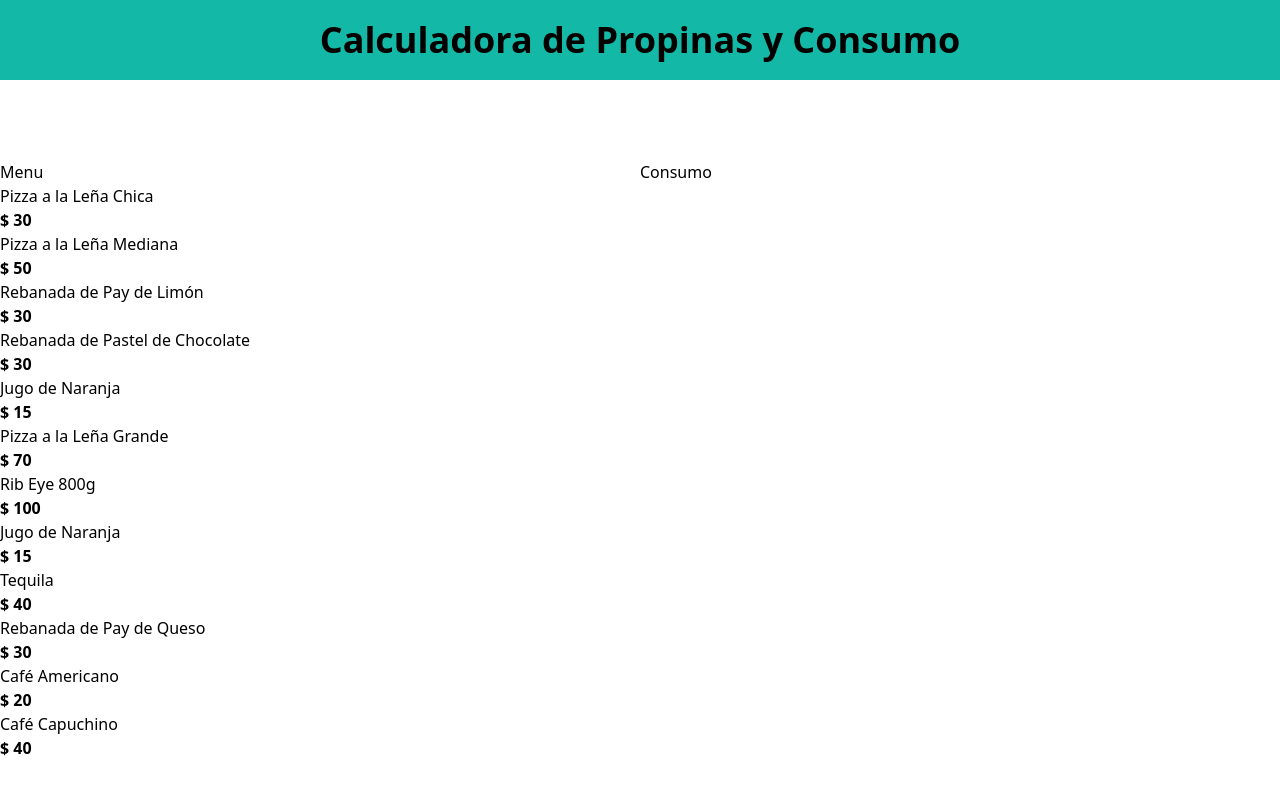
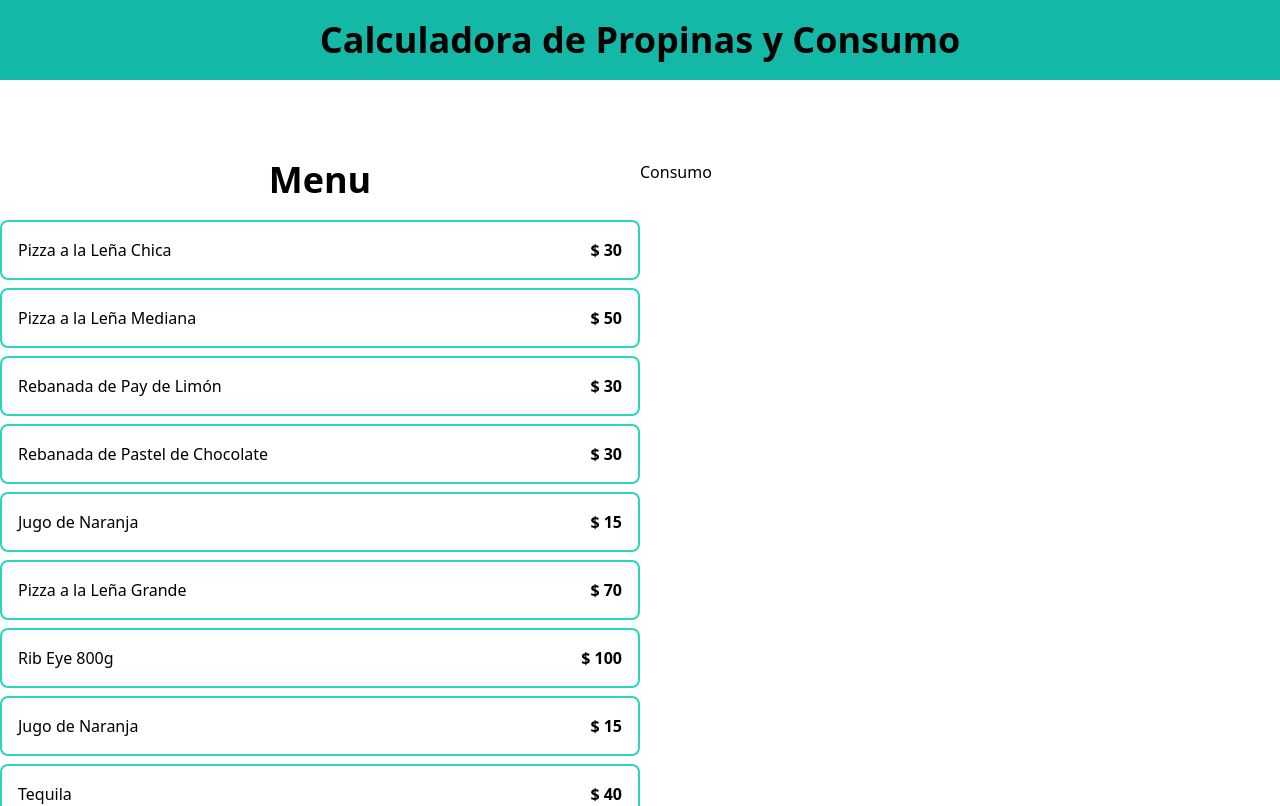
Before and after one commit to BryanGallo/Propinas-TS, a React (Vite) app: page / in a window 1280 px wide. Shown: the top 806 px of the page. Built offline with nearby package versions, Linux system fonts and the light colour scheme.

Commit message:
Componenete cambio nombre a Menu y estilos

```diff
--- a/src/App.tsx
+++ b/src/App.tsx
@@ -1,5 +1,5 @@
 import Header from "./components/Header";
-import MenuItem from "./components/MenuItem";
+import Menu from "./components/Menu";
 import { menuItems } from "./data/db";
 function App() {
     return (
@@ -7,11 +7,13 @@ function App() {
             <Header />
             <main className="max-w-7xl mx-auto py-20 grid md:grid-cols-2">
                 <div>
-                    <h2 className="">Menu</h2>
-                    {menuItems &&
-                        menuItems.map((item) => (
-                            <MenuItem key={item.id} item={item} />
-                        ))}
+                    <h2 className="text-4xl font-bold text-center ">Menu</h2>
+                    <div className="space-y-2 mt-5">
+                        {menuItems &&
+                            menuItems.map((item) => (
+                                <Menu key={item.id} item={item} />
+                            ))}
+                    </div>
                 </div>
                 <div>
                     <h2 className="">Consumo</h2>
--- a/src/components/MenuItem.tsx
+++ b/src/components/Menu.tsx
@@ -3,9 +3,9 @@ import type { MenuItem } from "../types/index";
 type MenuItemProps = {
     item: MenuItem;
 };
-export default function MenuItem({ item }: MenuItemProps) {
+export default function Menu({ item }: MenuItemProps) {
     return (
-        <div>
+        <div className="flex justify-between w-full p-4 rounded-lg border-2 border-teal-400 hover:bg-green-300">
             <p>{item.name}</p>
             <p className="font-bold">$ {item.price}</p>
         </div>
```
